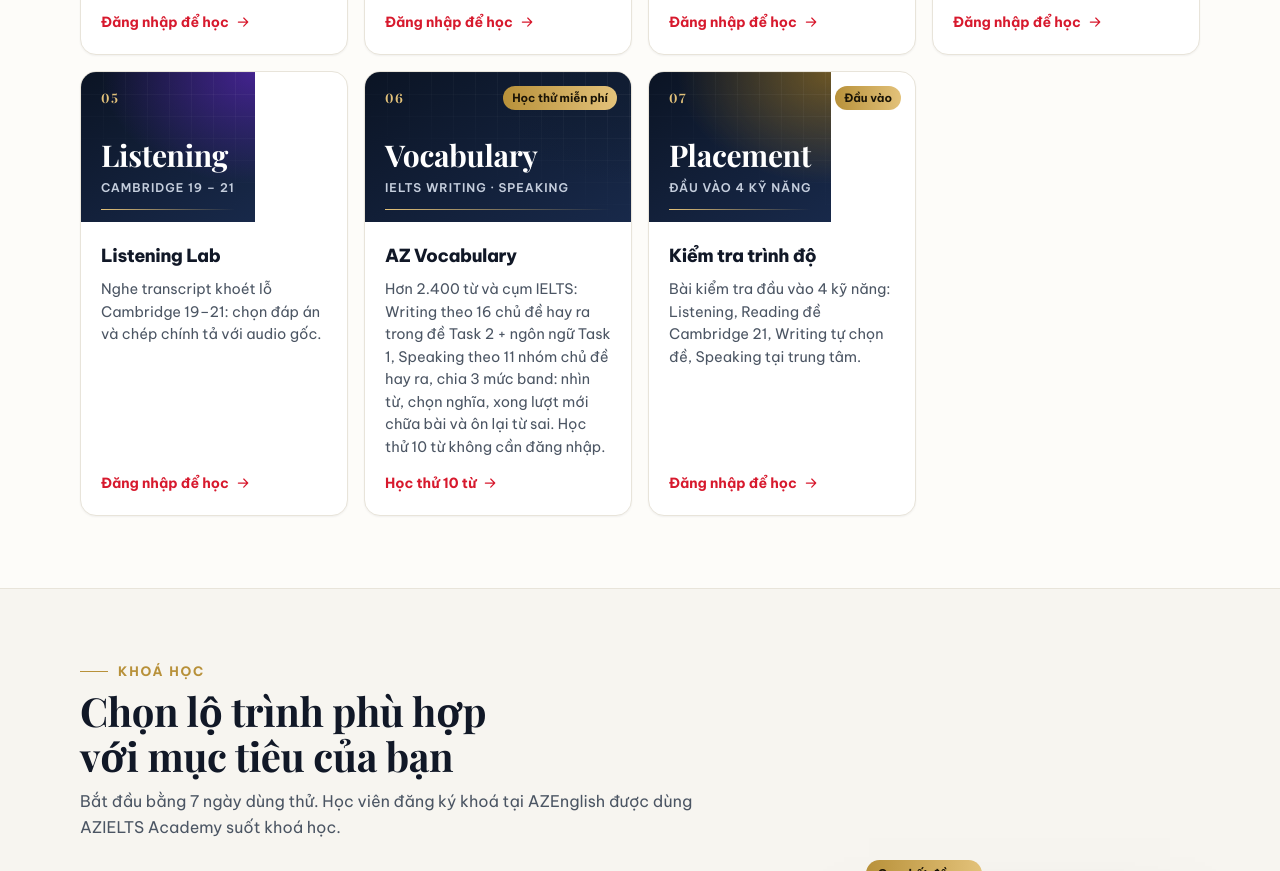
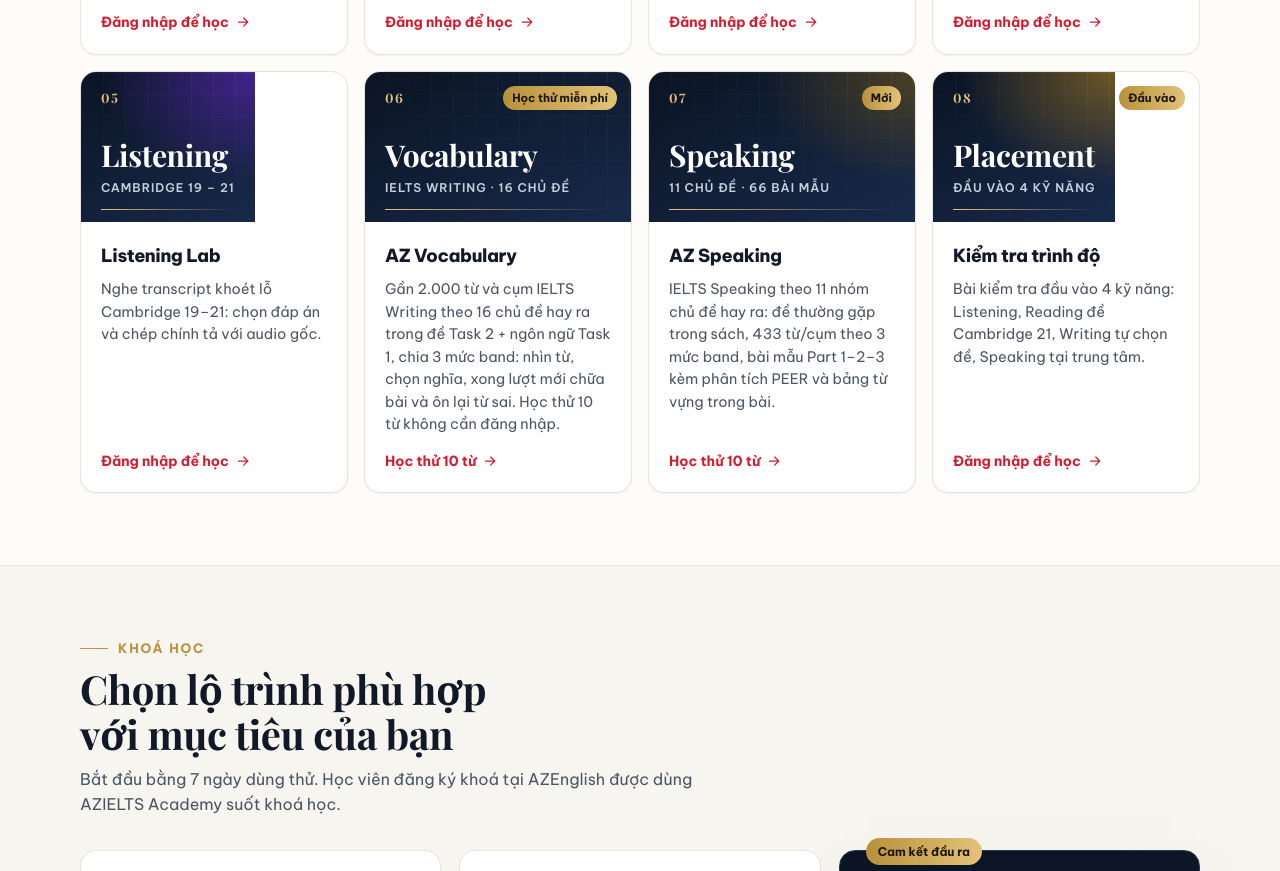
Before and after one commit to nguyentruongquangtung1994-beep/AZIELTS-trainer, a plain HTML site: page academy.html in a window 1280 px wide. Shown: the part 6283-7154 px from the top of the page. Drawn offline with nearby package versions, Linux system fonts and the light colour scheme.

Commit message:
AZ Speaking (phần Speaking riêng) + AZ Vocabulary khung Premium chung, chỉ Writing

```diff
--- a/academy.html
+++ b/academy.html
@@ -852,7 +852,8 @@ const APPS = [
   { id: "writing", cv: "Writing", sub: "Task 1 · Task 2", name: "Writing Studio", hue: "#D7192D", ic: "pen", href: "writing-studio.html", desc: "Nhiệm vụ mỗi ngày, công thức theo dạng đề Task 1 và Task 2, chấm band ngay sau khi nộp.", badge: "Mới" },
   { id: "rl", cv: "Reading", sub: "Cambridge 16 – 21 · Actual Test", name: "Reading & Listening", hue: "#1D4ED8", ic: "book", href: "index.html", desc: "Đề Cambridge IELTS 16–21, Reading Actual Test 5 và Listening Actual Test Vol 7: bấm giờ, chấm điểm, chỉ vị trí đáp án trong bài." },
   { id: "gap", cv: "Listening", sub: "Cambridge 19 – 21", name: "Listening Lab", hue: "#6D28D9", ic: "head", href: "listening-gapfill.html", desc: "Nghe transcript khoét lỗ Cambridge 19–21: chọn đáp án và chép chính tả với audio gốc." },
-  { id: "vocab", cv: "Vocabulary", sub: "IELTS Writing · Speaking", name: "AZ Vocabulary", hue: "#0F1B2D", ic: "book", href: "vocabulary.html", open: true, desc: "Hơn 2.400 từ và cụm IELTS: Writing theo 16 chủ đề hay ra trong đề Task 2 + ngôn ngữ Task 1, Speaking theo 11 nhóm chủ đề hay ra, chia 3 mức band: nhìn từ, chọn nghĩa, xong lượt mới chữa bài và ôn lại từ sai. Học thử 10 từ không cần đăng nhập.", badge: "Học thử miễn phí" },
+  { id: "vocab", cv: "Vocabulary", sub: "IELTS Writing · 16 chủ đề", name: "AZ Vocabulary", hue: "#0F1B2D", ic: "book", href: "vocabulary.html", open: true, desc: "Gần 2.000 từ và cụm IELTS Writing theo 16 chủ đề hay ra trong đề Task 2 + ngôn ngữ Task 1, chia 3 mức band: nhìn từ, chọn nghĩa, xong lượt mới chữa bài và ôn lại từ sai. Học thử 10 từ không cần đăng nhập.", badge: "Học thử miễn phí" },
+  { id: "speak", cv: "Speaking", sub: "11 chủ đề · 66 bài mẫu", name: "AZ Speaking", hue: "#7A5B12", ic: "mic", href: "speaking.html", open: true, desc: "IELTS Speaking theo 11 nhóm chủ đề hay ra: đề thường gặp trong sách, 433 từ/cụm theo 3 mức band, bài mẫu Part 1–2–3 kèm phân tích PEER và bảng từ vựng trong bài.", badge: "Mới" },
   { id: "test", cv: "Placement", sub: "Đầu vào 4 kỹ năng", name: "Kiểm tra trình độ", hue: "#B7851A", ic: "target", href: "#kiem-tra", desc: "Bài kiểm tra đầu vào 4 kỹ năng: Listening, Reading đề Cambridge 21, Writing tự chọn đề, Speaking tại trung tâm.", badge: "Đầu vào" },
 ];
 const PLANS = [
```
